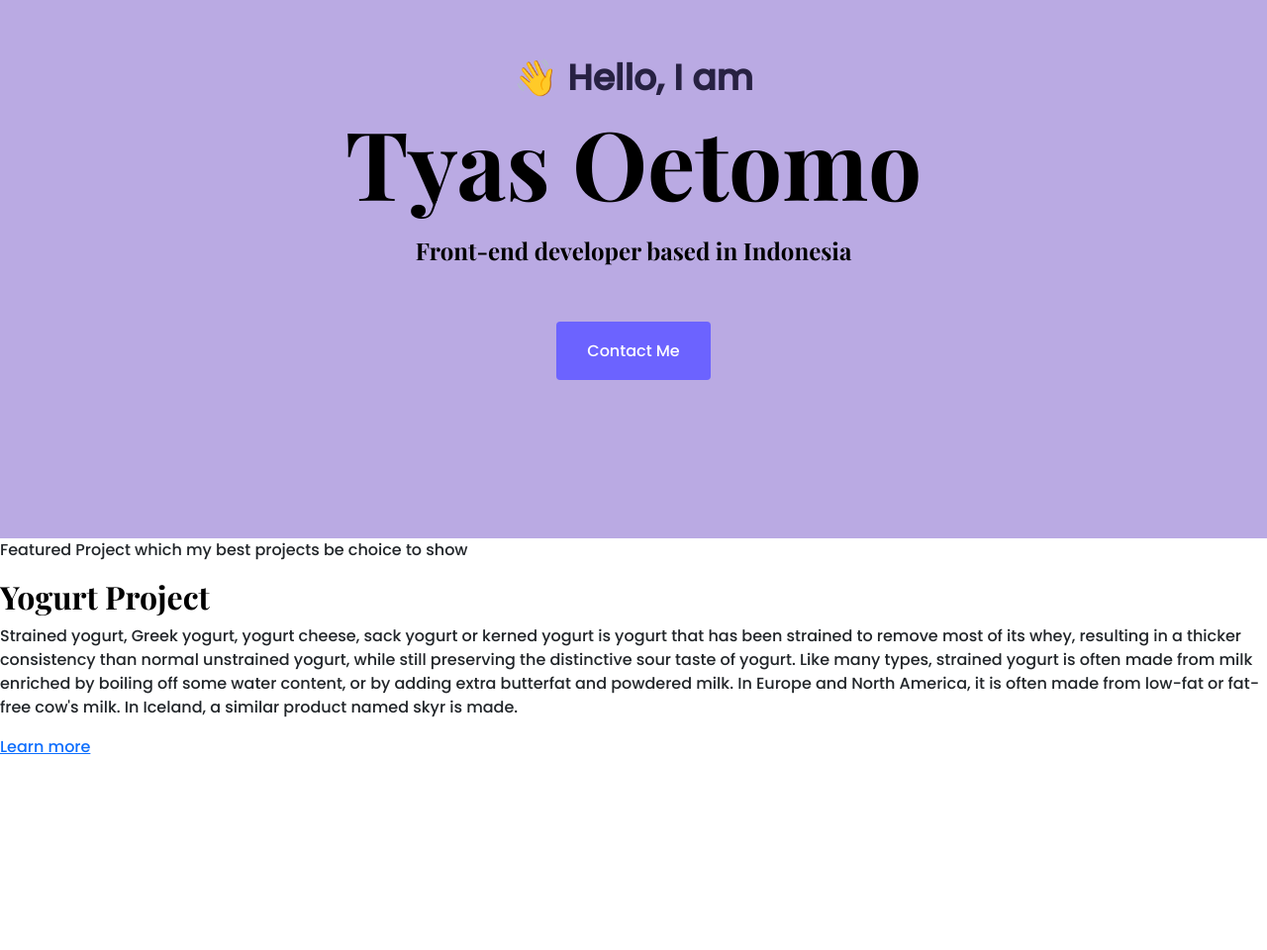
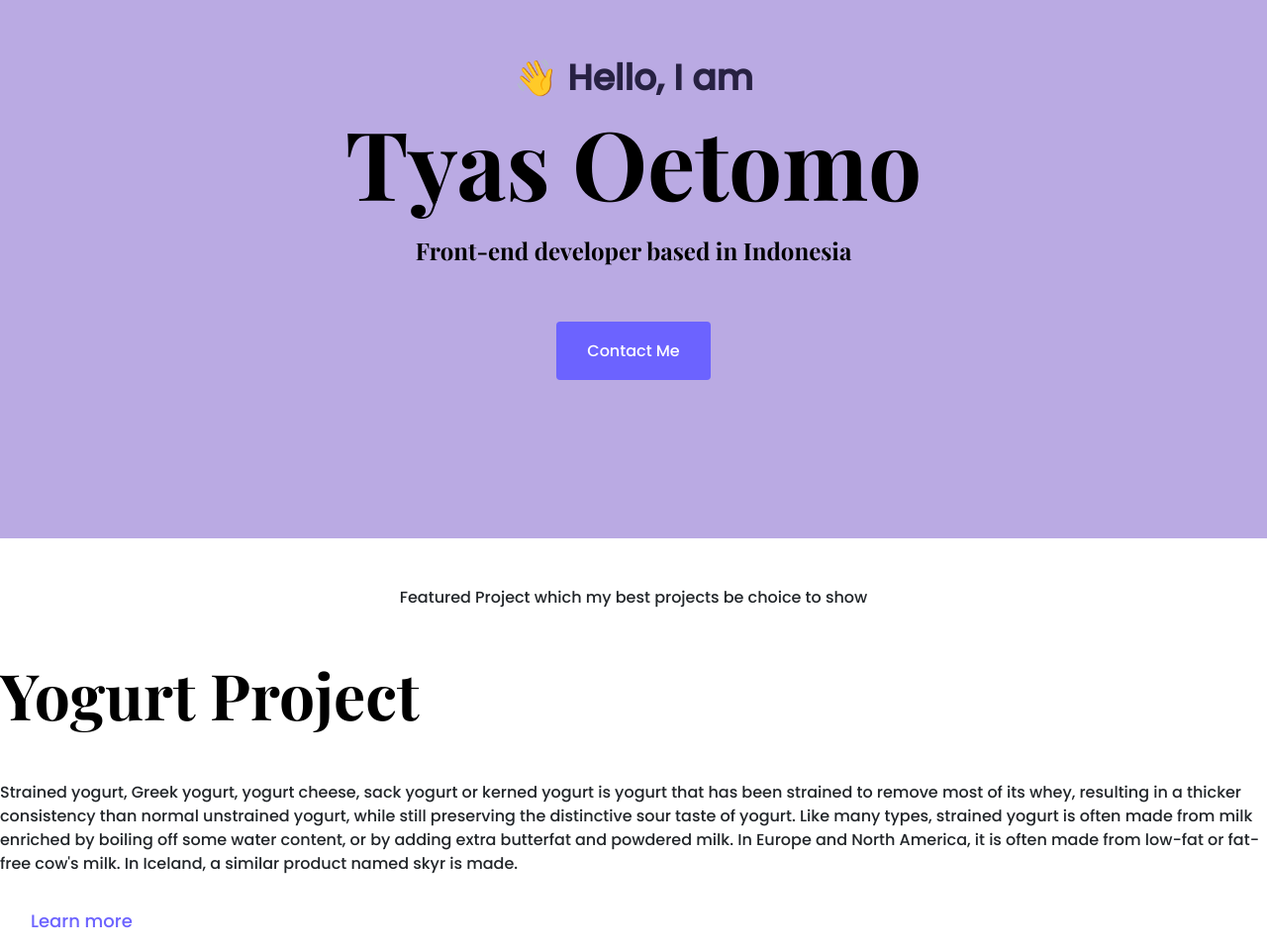
Before and after one commit to TyasOetomo/portfolioproject-homepage-content, a plain HTML site: page index.html in a window 1280 px wide. Shown: the part 108-1068 px from the top of the page at 99% size. Before the commit the page ends 875 px from the top, so only its background shows below. Drawn offline with nearby package versions, Linux system fonts and the light colour scheme.

Commit message:
updated HTML and CSS

```diff
--- a/index.html
+++ b/index.html
@@ -37,10 +37,10 @@
     <a href="#" class="btn btn-branding">Contact Me</a>
   </div>
 </div>
-<p>Featured Project which my best projects be choice to show</p>
-<h2>Yogurt Project</h2>
+<p class="text-center m-5">Featured Project which my best projects be choice to show</p>
+<h2 class="mb-5">Yogurt Project</h2>
 <p>Strained yogurt, Greek yogurt, yogurt cheese, sack yogurt or kerned yogurt is yogurt that has been strained to remove most of its whey, resulting in a thicker consistency than normal unstrained yogurt, while still preserving the distinctive sour taste of yogurt. Like many types, strained yogurt is often made from milk enriched by boiling off some water content, or by adding extra butterfat and powdered milk. In Europe and North America, it is often made from low-fat or fat-free cow's milk. In Iceland, a similar product named skyr is made.</p>
-<a href="">Learn more</a>
+<a href="" class="btn btn-branding-outline">Learn more</a>
 
 
 
--- a/styles/portfolio.css
+++ b/styles/portfolio.css
@@ -23,8 +23,13 @@ h1 {
     font-size: 96px;
 }
 
+h2 {
+    font-size: 64px;
+}
+
 p {
     font-weight: normal;
+    font-size: 16px;
 }
 
 .hero {
@@ -54,3 +59,11 @@ p {
     line-height: 27px;
     padding: 15px 30px ;
 }
+
+.btn-branding-outline {
+    color: var(--branding-color);
+    border-radius: 4px;
+    font-size: 18px;
+    line-height: 27px;
+    padding: 15px 30px;
+}
```
